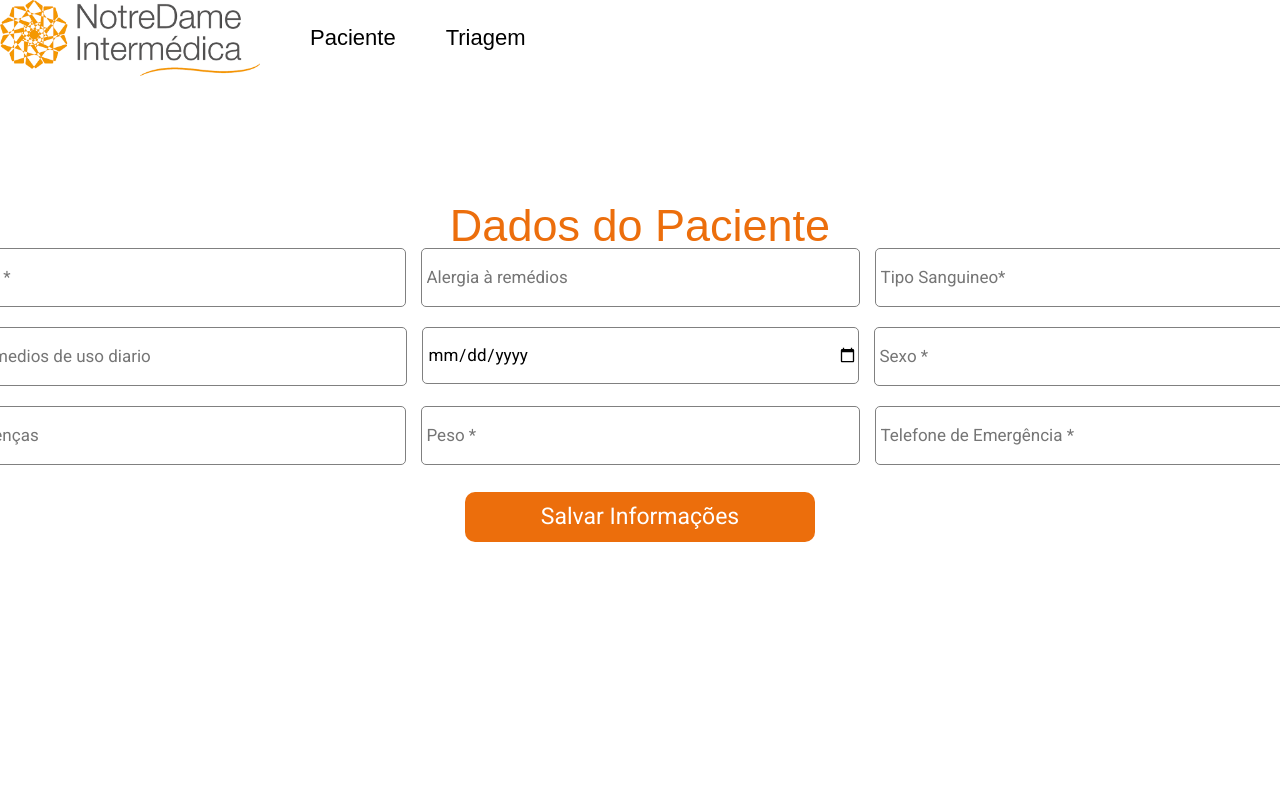
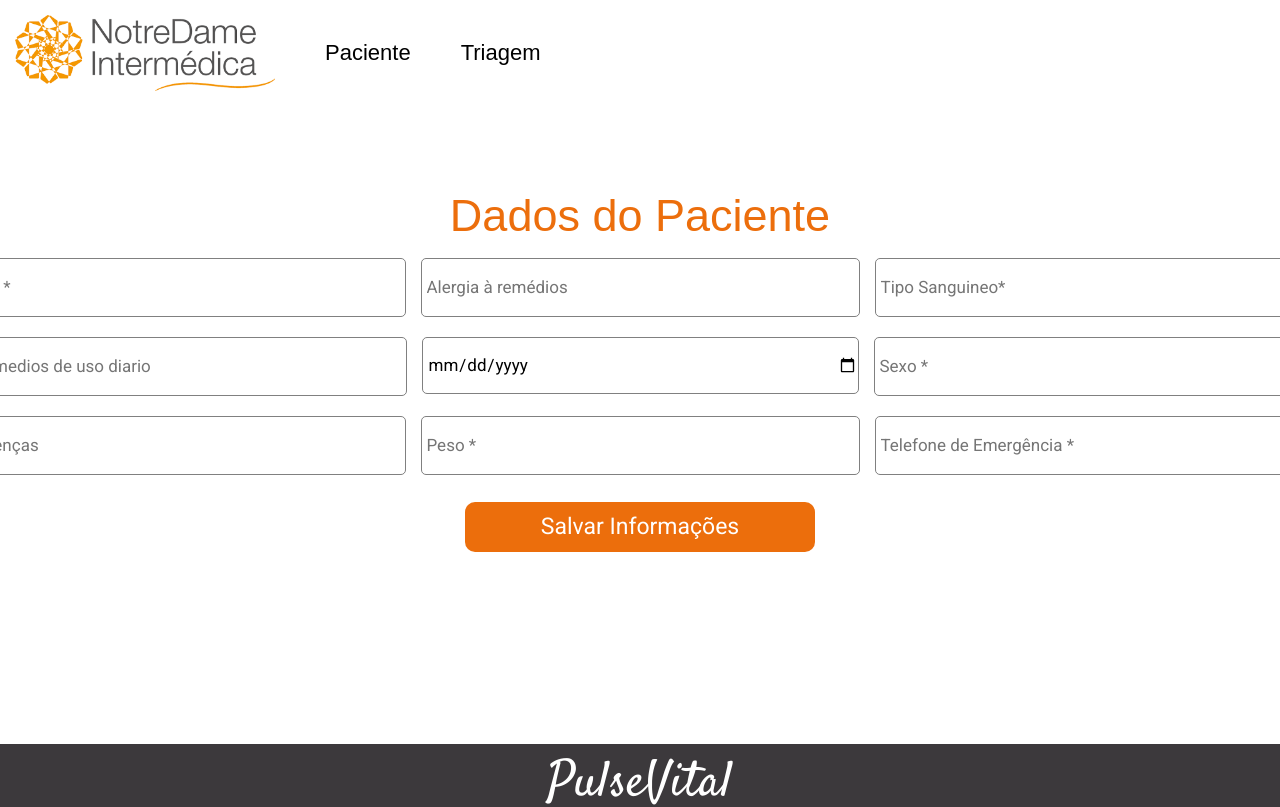
Before and after one commit to GuilhermeFaria04/Triagem-Virtual-GS, a React (Create React App) app: page /paciente in a window 1280 px wide. Shown: the top 807 px of the page. Built offline with nearby package versions, Linux system fonts and the light colour scheme.

Commit message:
Criando o component Title

```diff
--- /dev/null
+++ b/src/Components/Title.js
@@ -0,0 +1,9 @@
+
+
+export default function Title({text}){
+    return(
+        <h1>
+            {text}
+        </h1>
+    )
+}
--- a/src/Pages/Paciente.js
+++ b/src/Pages/Paciente.js
@@ -1,6 +1,8 @@
 import { useNavigate } from "react-router-dom";
 import { useState } from "react";
 import Header from "../Components/Header";
+import Title from "../Components/Title";
+import Footer from "../Components/Footer";
 
 
 
@@ -20,9 +22,10 @@ export default function Paciente() {
 
 
     return (
+        <>
             <main>
                 <Header />
-            <h1>Dados do Paciente</h1>
+                <Title text='Dados do Paciente' />
                 <form onSubmit={() => navegacao('/triagem')}>
                     <div>
                         <input
@@ -93,7 +96,8 @@ export default function Paciente() {
                     </div>
                     <button type="submit">Salvar Informações</button>
                 </form>
-
             </main>
+            <Footer />
+        </>
     )
 }
--- a/src/Pages/Triagem.js
+++ b/src/Pages/Triagem.js
@@ -1,6 +1,7 @@
 import { useState } from "react";
 import Header from "../Components/Header";
 import Footer from "../Components/Footer";
+import Title from "../Components/Title";
 
 
 export default function Paciente() {
@@ -15,7 +16,7 @@ export default function Paciente() {
         <>
             <main>
                 <Header />
-            <h1>Escolha a unidade</h1>
+                <Title text='Escolha a unidade' />
                 <form>
                     <div>
                         <select id="unidade" class="form-select">
@@ -32,7 +33,7 @@ export default function Paciente() {
                             <option value="hospital frei galvão" >Hospital Frei Galvão, Santos (SP)</option>
                         </select>
                     </div>
-                <h1>Agora é a sua Triagem Virtual</h1>
+                    <Title text='Agora é a sua Triagem Virtual' />
                     <div>
                         <input
                             placeholder="Tem ou Teve Febre? *"
@@ -84,7 +85,7 @@ export default function Paciente() {
                     <button type="submit">Finalizar Triagem</button>
                 </form>
             </main>
-        <Footer/>
+            <Footer />
         </>
     )
 }
--- a/src/style.scss
+++ b/src/style.scss
@@ -47,6 +47,7 @@ $font-footer: 'Satisfy', cursive;
     }
     p{
         font-size: 20px;
+        margin-top: 10px;
         cursor: pointer;
     }
 }
@@ -64,6 +65,8 @@ header{
     ul{
         display: flex;
         gap: 50px;
+        padding-top: 15px;
+        padding-left: 15px;
         list-style-type: none;
         align-items: center;
         font-size: 22px;
@@ -101,6 +104,7 @@ main{
         font-family: $font-header;
         font-size: 45px;
         color: $cor-principal;
+        margin-bottom: 20px;
     }
     form{
         display: flex;
```
Lines whose indentation alone changed are shown as unchanged.
